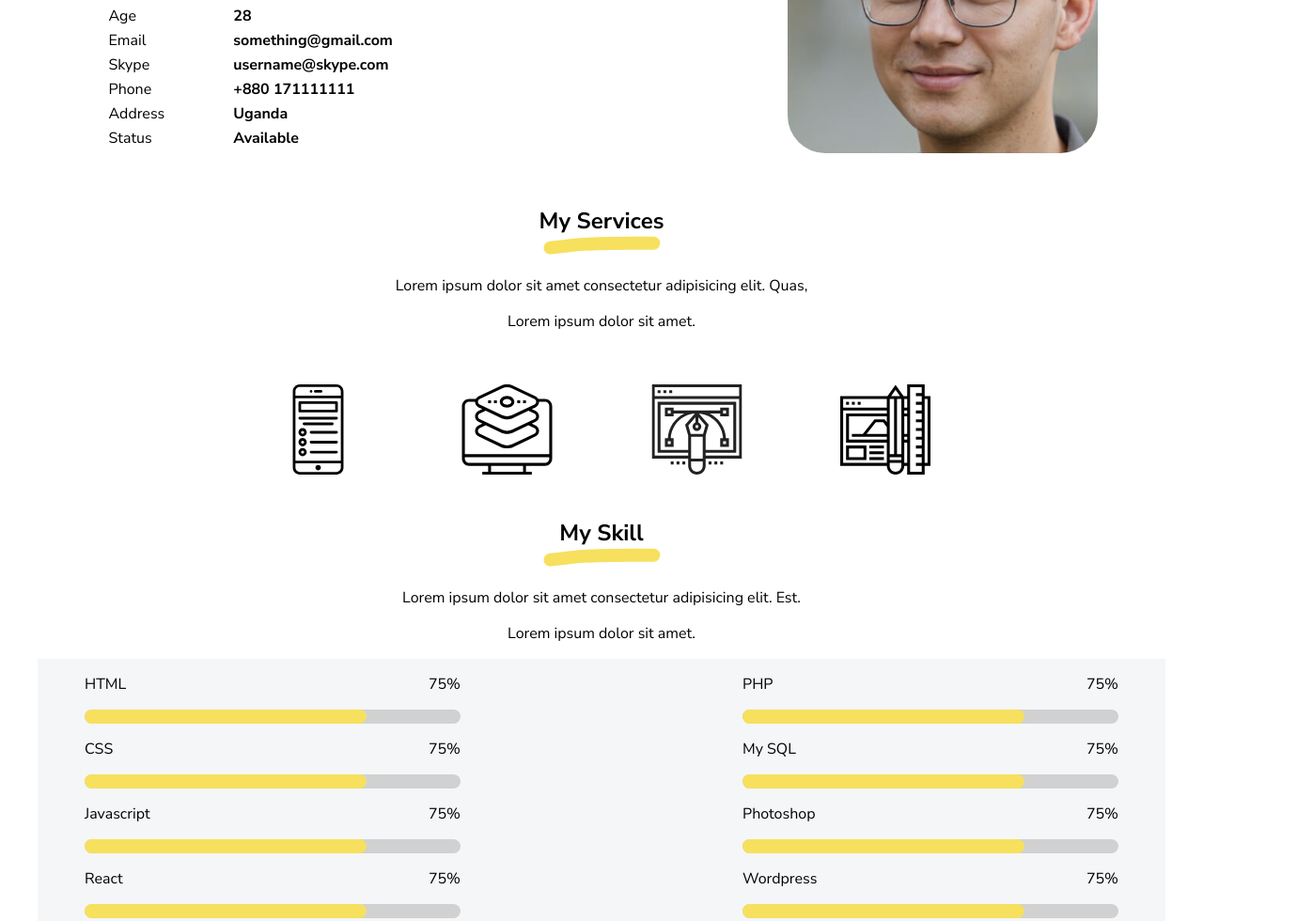
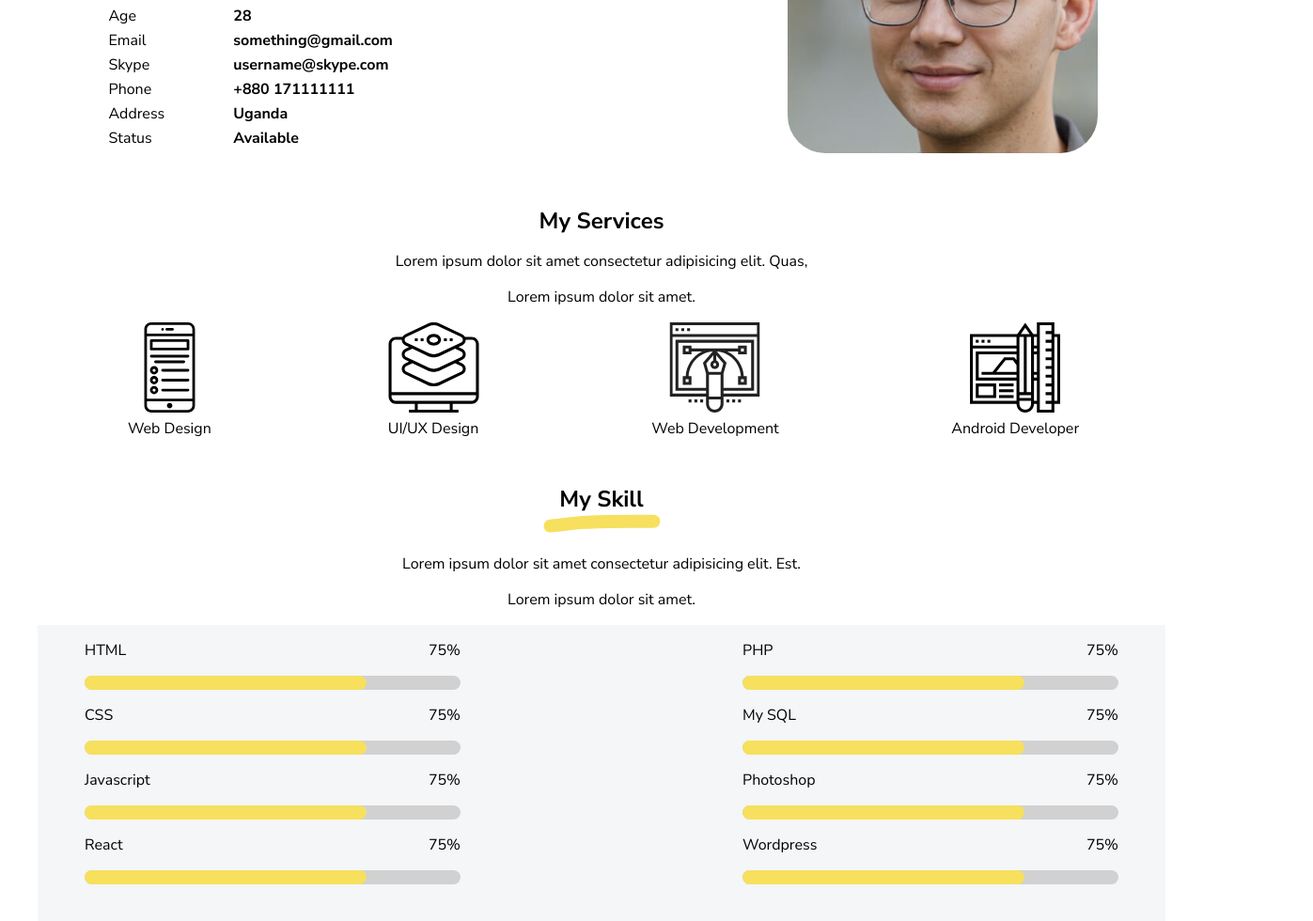
Before and after one commit to shiningsudipto/Super-Folio-CSS, a plain HTML site: page index.html in a window 1280 px wide. Shown: the part 1058-2038 px from the top of the page at 94% size, 1397 px wide, since content can reach past the window. Drawn offline with Linux system fonts and the light colour scheme; files whose address does not match are found by name.

Commit message:
super folio

```diff
--- a/css/style.css
+++ b/css/style.css
@@ -12,6 +12,8 @@ header {
 .container {
   max-width: 1200px;
   margin: 0 auto;
+  display: block;
+  overflow: hidden;
 }
 .menu {
   display: flex;
@@ -87,13 +89,27 @@ header {
   text-align: center;
 
 }
+.services-img{
+  display: flex;
+  justify-content: space-around;
+
+}
+.s-img img{
+  margin-bottom: 0%;
+  padding-bottom: 0;
+}
+.s-img p{
+  margin-top: 0%;
+  padding-top: 0;
+  margin-bottom: 3rem;
+}
 .my-services h2{
   margin: 0;
   padding: 0;
 
 }
 .my-services .services-img img{
-  padding: 40px 50px;
+  /* padding: 40px 50px; */
 
 }
 
--- a/index.html
+++ b/index.html
@@ -99,16 +99,24 @@
 
     <div class="container my-services">
         <h2>My Services</h2>
-        <div class="marker2">
+        <!-- <div class="marker2">
             <img src="images/marker.svg" alt="">
-        </div>
+        </div> -->
         <p>Lorem ipsum dolor sit amet consectetur adipisicing elit. Quas, </p>
         <p>Lorem ipsum dolor sit amet.</p>
         <div class="services-img">
-            <img src="images/services/app-development.svg" alt="">
-            <img src="images/services/full-stack.svg" alt="">
-            <img src="images/services/graphic-design.svg" alt="">
-            <img src="images/services/ui-ux.svg" alt="">
+            <div class="s-img"><img src="images/services/app-development.svg" alt="">
+                <p>Web Design</p>
+            </div>
+            <div class="s-img"><img src="images/services/full-stack.svg" alt="">
+                <p>UI/UX Design</p>
+            </div>
+            <div class="s-img"><img src="images/services/graphic-design.svg" alt="">
+                <p>Web Development</p>
+            </div>
+            <div class="s-img"><img src="images/services/ui-ux.svg" alt="">
+                <p>Android Developer</p>
+            </div>
         </div>
 
     </div>
```
Also changed, not shown: services.html (added, +4 -0 lines).
